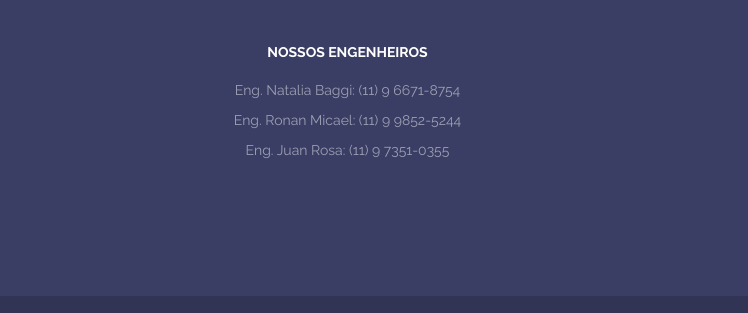
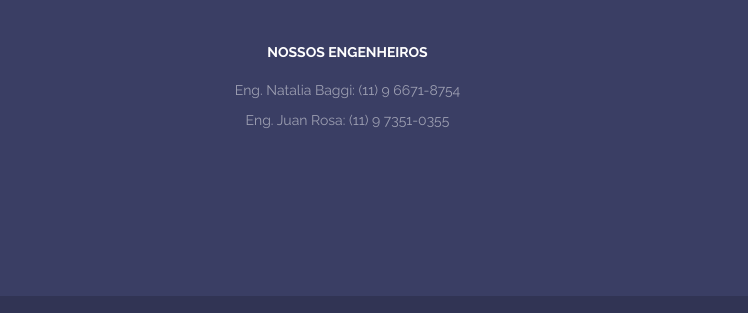
Before and after one commit to somaregenharia/somarengenharia.github.io, a plain HTML site: page index.html in a window 1280 px wide. Shown: the part 1178-1491 px from the top of the page, 0-748 px from the left. Drawn offline with nearby package versions, Linux system fonts and the light colour scheme; files whose address does not match are found by name.

Commit message:
Removing engineer from engineer list

```diff
--- a/index.html
+++ b/index.html
@@ -103,7 +103,6 @@
                         <h5>Nossos engenheiros</h5>
 
                         <p>Eng. Natalia Baggi: (11) 9 6671-8754 </p>
-                        <p>Eng. Ronan Micael: (11) 9 9852-5244 </p>
                         <p>Eng. Juan Rosa: (11) 9 7351-0355 </p>
                     </div>
                     <div class="footer-col col-md-1"></div>
```
